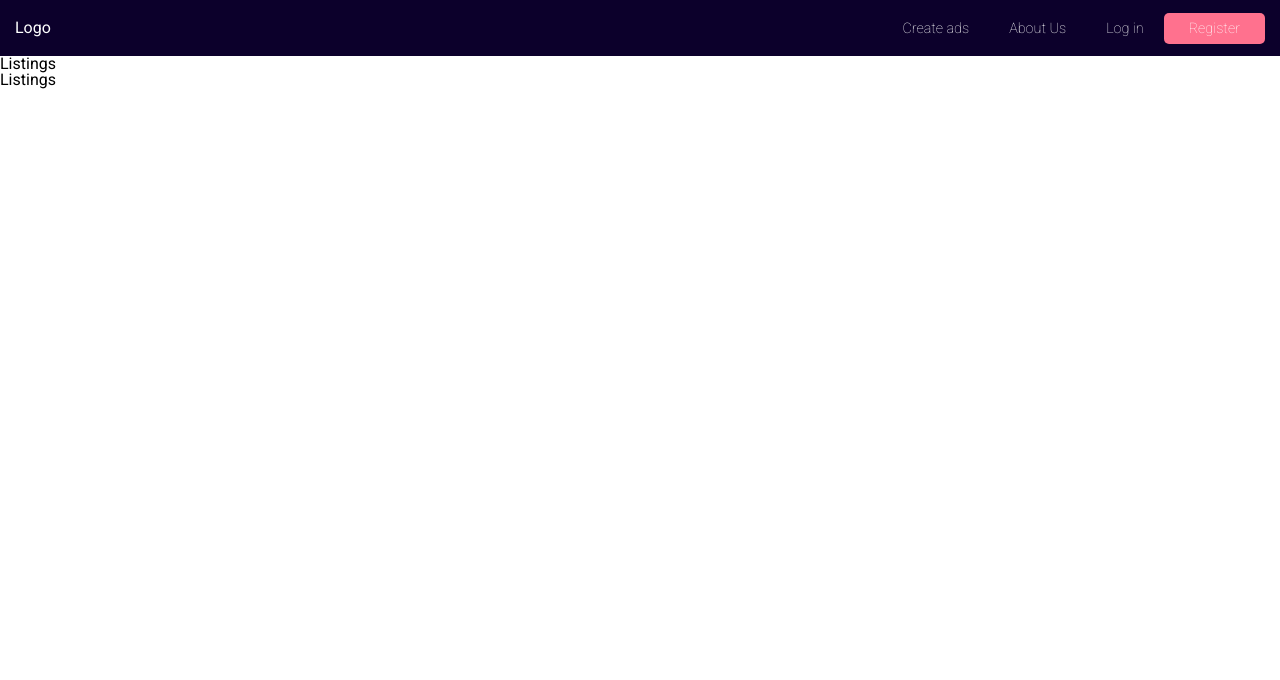
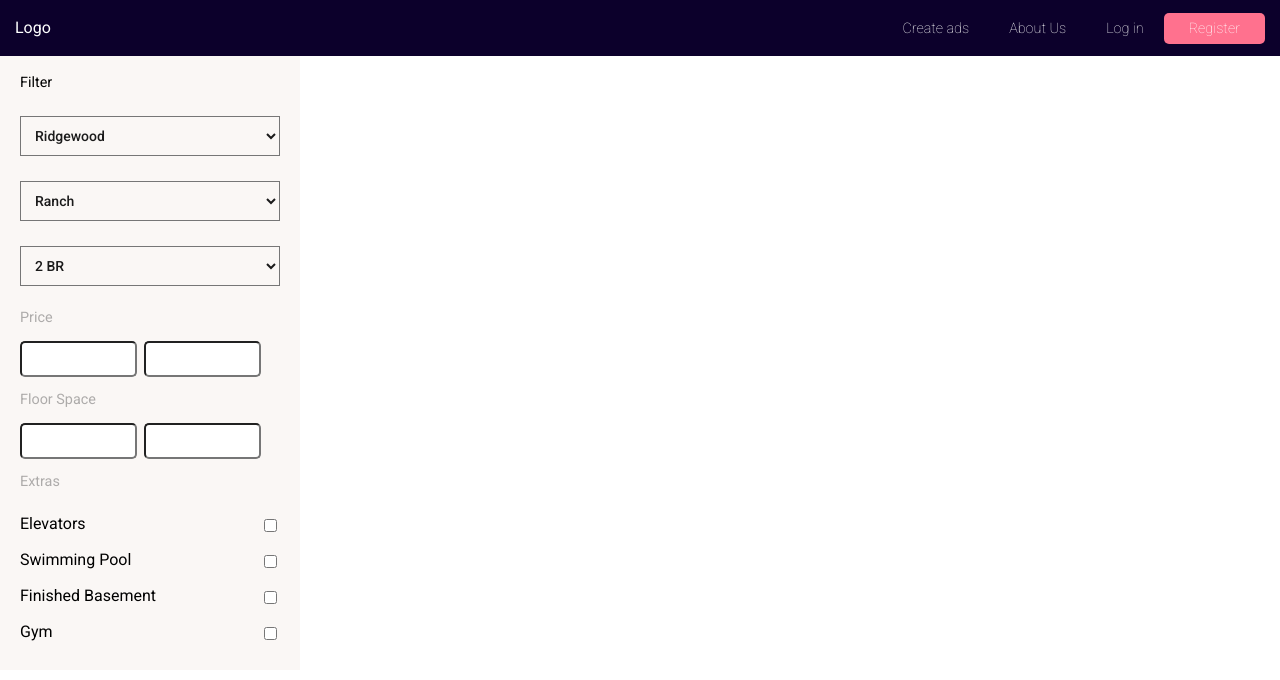
Before and after one commit to juanhuttemann/real-state, a React (Create React App) app: page / in a window 1280 px wide. Shown: the top 680 px of the page. Built offline with nearby package versions, Linux system fonts and the light colour scheme.

Commit message:
add some styling

```diff
--- a/src/App.js
+++ b/src/App.js
@@ -11,7 +11,6 @@ function App() {
       <section id="content-area">
         <Filter />
         <Listings />
-
       </section>
     </div>
   );
--- a/src/components/Filter.js
+++ b/src/components/Filter.js
@@ -5,8 +5,48 @@ import React, {
 class Filter extends Component {
     render() {
         return (
-            <section className="listings">
-                Listings
+            <section id="filter">
+                <div className="inside">
+                    <h4>Filter</h4>
+                    <select name="neighborhood" className="filters neighborhood">
+                        <option value="">Ridgewood</option>
+                    </select>
+                    <select name="housetype" className="filters housetype">
+                        <option value="">Ranch</option>
+                    </select>
+                    <select name="bedrooms" className="filters bedrooms">
+                        <option value="">2 BR</option>
+                    </select>
+                    <div className="filters price">
+                        <span className="title">Price</span>
+                        <input type="text" name="min-price" className="min-price"/>
+                        <input type="text" name="min-price" className="max-price"/>
+                    </div>
+                    <div className="filters floor-space">
+                        <span className="title">Floor Space</span>
+                        <input type="text" name="min-floor-space" className="min-floor-space" />
+                        <input type="text" name="min-floor-space" className="max-floor-space" />
+                    </div>
+                    <div className="filters extras">
+                        <span className="title">Extras</span>
+                        <label for="extras">
+                            <span>Elevators</span>
+                            <input value="elevator" type="checkbox" name="extras"/>
+                        </label>
+                        <label for="extras">
+                            <span>Swimming Pool</span>
+                            <input value="swimming-pool" type="checkbox" name="extras" />
+                        </label>
+                        <label for="extras">
+                            <span>Finished Basement</span>
+                            <input value="finished-basement" type="checkbox" name="extras" />
+                        </label>
+                        <label for="extras">
+                            <span>Gym</span>
+                            <input value="gym" type="checkbox" name="extras" />
+                        </label>
+                    </div>
+                </div>
             </section>
         );
     }
--- a/src/components/Listings.js
+++ b/src/components/Listings.js
@@ -4,8 +4,13 @@ class Listings extends Component {
     state = {  }
     render() {
         return (
-            <section className="listings">
-                Listings
+            <section id="listings">
+                <section className="search-area">
+
+                </section>
+                <section className="listings-results">
+
+                </section>
             </section>
          );
     }
--- a/src/sass/App.scss
+++ b/src/sass/App.scss
@@ -1,8 +1,11 @@
 @import url('https://fonts.googleapis.com/css?family=Roboto:100,400,500,700');
 @import 'variables';
 @import 'reset';
+
+*, html, body {
+    font-family: 'Roboto', sans-sefif;
+    box-sizing: border-box;
+}
+
 @import 'listings';
-
-body {
-    font-family: 'Roboto', sans-sefif;
-}
+@import 'content-area';
--- /dev/null
+++ b/src/sass/_content-area.scss
@@ -0,0 +1,63 @@
+#filter {
+    background: $grey;
+    width: 30%;
+    max-width: 300px;
+
+    .inside {
+        padding: 20px;
+        max-width: 300px;
+    }
+
+    h4 {
+        font-size: 0.9rem;
+        margin-bottom: 25px;
+        font-weight: 500px;
+        text-align: uppercase;
+    }
+
+    select {
+        background: transparent;
+        padding: 10px;
+        font-size: 14px;
+        font-weight: 500;
+        color: #1b1b1b;
+        display: block;
+        margin-bottom: 25px;
+        width: 100%;
+    }
+
+    .filters {
+        .title {
+            font-size: 0.9rem;
+            display: block;
+            margin-bottom: 1rem;
+            color: $darkgrey;
+        }
+
+        input[type="text"] {
+            border-radius: 5px;
+            font-size: 1rem;
+            padding: 0.4rem;
+            width: 45%;
+            display: inline-block;
+            margin-right: 2.5%;
+            margin-bottom: 1rem;
+        }
+
+        &.extras {
+            label {
+                display: block;
+                width: 100%;
+                padding: 10px 0;
+
+                input[type="checkbox"] {
+                    float: right;
+                }
+            }
+        }
+    }
+}
+
+#listings {
+
+}
```
